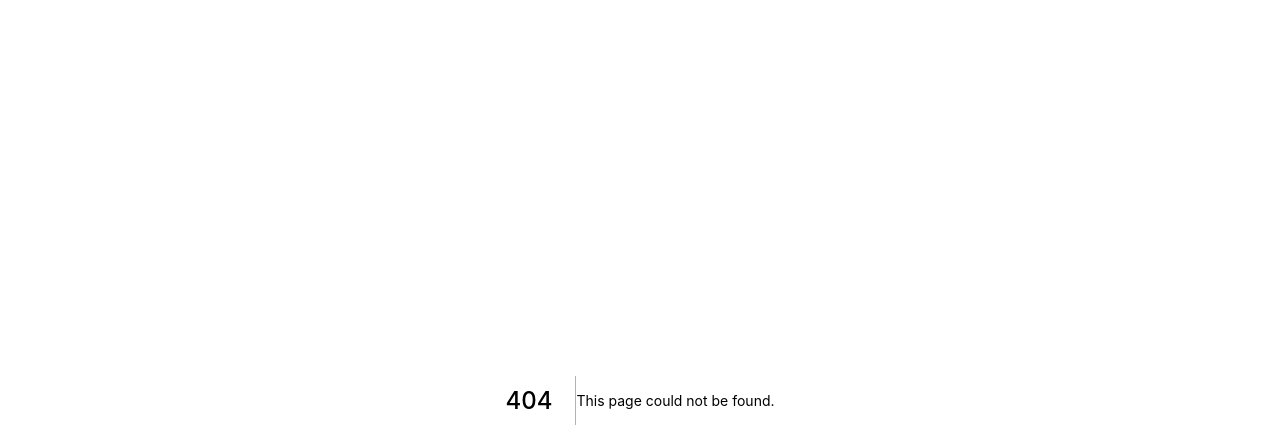
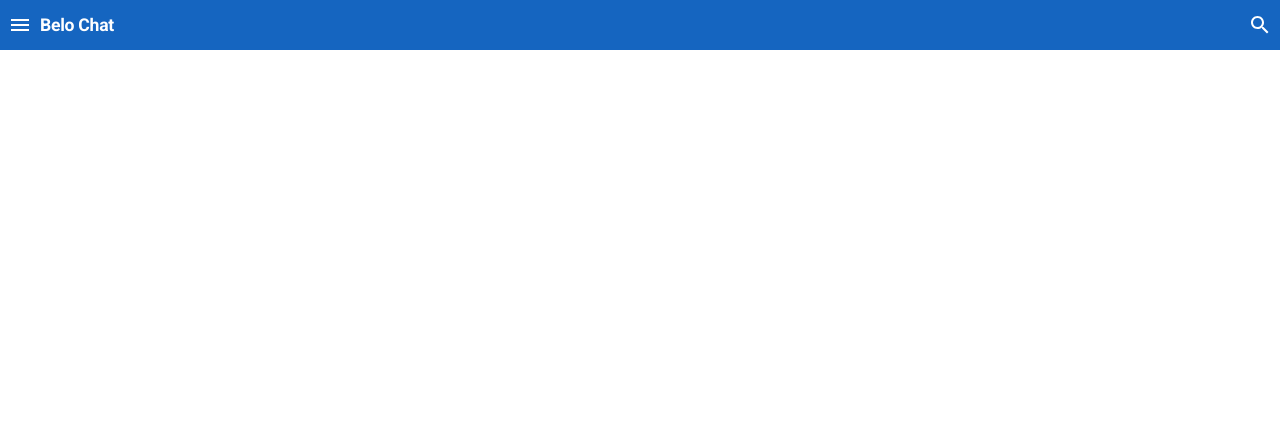
Before and after one commit to mrkelder/messanger, a Next.js app: page /m in a window 1280 px wide. Before the commit this address had no page. Shown: the top 448 px of the page. Built offline with nearby package versions, Linux system fonts and the light colour scheme.

Commit message:
feat: created the main page

```diff
--- /dev/null
+++ b/pages/m.tsx
@@ -0,0 +1,13 @@
+import { NextPage } from "next";
+
+import Header from "src/components/Header";
+
+const M: NextPage = () => {
+  return (
+    <>
+      <Header />
+    </>
+  );
+};
+
+export default M;
```
